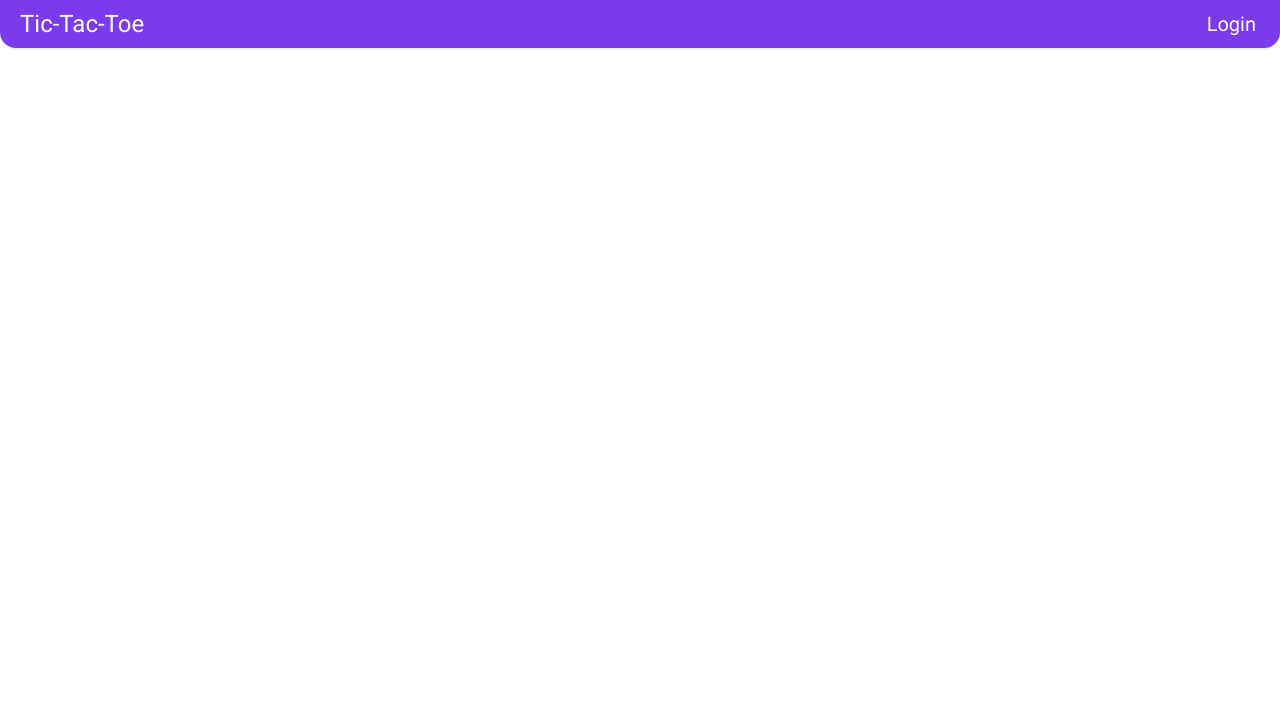
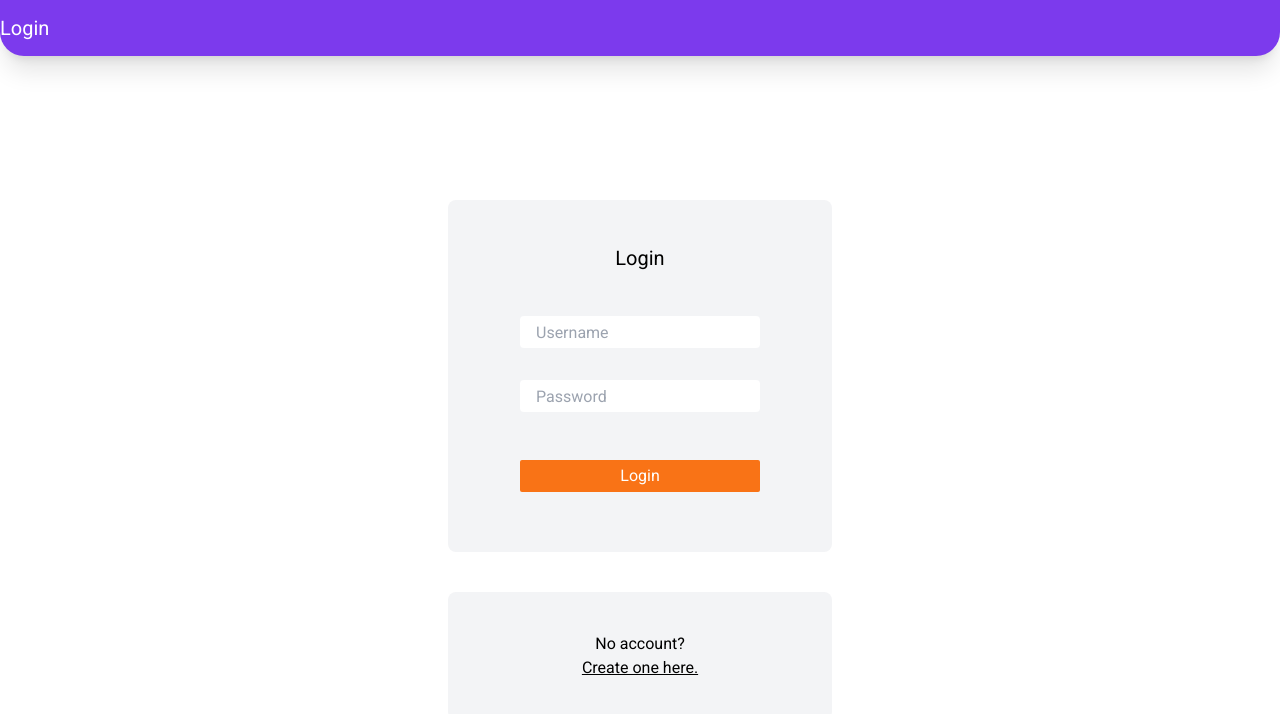
Before and after one commit to gospodinfran/tictactoe, a React (Vite) app: page / in a window 1280 px wide. Shown: the top 714 px of the page. Built offline with nearby package versions, Linux system fonts and the light colour scheme.

Commit message:
Added latest changes

```diff
--- a/src/App.tsx
+++ b/src/App.tsx
@@ -5,11 +5,13 @@ import LoginForm from './components/LoginForm';
 import TicTacToe from './components/TicTacToe';
 import './index.css';
 import Header from './components/Header';
+import CreateGame from './components/CreateGame';
+import useLocalStorage from './customHooks/useLocalStorage';
 
 function App() {
-  const [user, setUser] = useState<null | string>(null);
+  const [user, setUser] = useLocalStorage();
   const [register, setRegister] = useState(false);
-  const [loginForm, setLoginForm] = useState(false);
+  const [loginForm, setLoginForm] = useState(true);
 
   async function getCount() {
     // const countRef = doc(db, 'count', 'first');
@@ -17,23 +19,14 @@ function App() {
     // if (countSnap.exists()) setCount(countSnap.data().count);
   }
 
-  async function getUsers() {
-    const headers = { Authorization: 'Bearer spona' };
-    fetch('https://tictactoe.aboutdream.io/users/', {
-      method: 'POST',
-      headers: headers,
-    })
-      .then((res) => res.json())
-      .then((data) => console.log(data))
-      .catch((err) => console.log(JSON.stringify(err)));
-  }
+  useEffect(() => {}, []);
 
   useEffect(() => {
-    //getUsers();
-  }, []);
+    localStorage.setItem('user', JSON.stringify(user));
+  }, [user]);
 
   return (
-    <div className="font-roboto">
+    <>
       <Header user={user} setUser={setUser} setLoginForm={setLoginForm} />
       <div className="flex flex-col items-center mt-36">
         {user === null && loginForm && (
@@ -43,9 +36,15 @@ function App() {
             setUser={setUser}
           />
         )}
+        {user && (
+          <h1 className="text-3xl">
+            Welcome {`${user[0].toLocaleUpperCase()}${user.slice(1)}`}!
+          </h1>
+        )}
       </div>
-      {/*<TicTacToe />*/}
-    </div>
+      <div className="mt-20" />
+      {user && <CreateGame />}
+    </>
   );
 }
 
--- /dev/null
+++ b/src/components/CreateGame.tsx
@@ -0,0 +1,3 @@
+export default function CreateGame() {
+  return <div></div>;
+}
--- a/src/components/Header.tsx
+++ b/src/components/Header.tsx
@@ -1,15 +1,52 @@
-export default function Header({
-  user,
-  setUser,
-  setLoginForm,
-}: {
+import { useState } from 'react';
+
+interface HeaderProps {
   user: null | string;
   setUser: React.Dispatch<React.SetStateAction<string | null>>;
   setLoginForm: React.Dispatch<React.SetStateAction<boolean>>;
-}) {
+}
+
+export default function Header({ user, setUser, setLoginForm }: HeaderProps) {
+  const [dropdownOpen, setDropdownOpen] = useState(false);
+  function handleMouseEnter() {
+    setDropdownOpen(true);
+  }
+
+  function handleMouseLeave() {
+    setDropdownOpen(false);
+  }
+
   return (
-    <div className="h-12 bg-violet-600 text-white text-xl shadow flex justify-between items-center mb-16 rounded-b-2xl">
-      <div className="ml-5 text-2xl">Tic-Tac-Toe</div>
+    <div className="h-14 bg-violet-600 text-white text-xl shadow-xl flex justify-between items-center mb-16 rounded-b-3xl">
+      {user && (
+        <div className="ml-5 text-xl flex gap-10 items-center">
+          <div className="text-2xl">Tic-Tac-Toe</div>
+          <div
+            className="relative"
+            onMouseEnter={handleMouseEnter}
+            onMouseLeave={handleMouseLeave}
+          >
+            <button className="h-14 border-transparent border-b-[3px] hover:border-white">
+              Games
+            </button>
+            <ul
+              className={`absolute flex justify-evenly items-center w-60 h-14 bg-violet-600 text-xl shadow-xl rounded-b-xl ${
+                dropdownOpen ? 'block' : 'hidden'
+              }`}
+            >
+              <li className="h-14 hover:text-orange-400 hover:cursor-pointer">
+                <button className="h-full">All Games</button>
+              </li>
+              <li className="h-full hover:text-orange-400 hover:cursor-pointer">
+                <button className="h-full">Create a game</button>
+              </li>
+            </ul>
+          </div>
+          <button className="h-14 border-transparent border-b-[3px] hover:border-white">
+            Leaderboards
+          </button>
+        </div>
+      )}
       {user ? (
         <button className="mr-6" onClick={() => setUser(null)}>
           Log out
--- a/src/components/LoginForm.tsx
+++ b/src/components/LoginForm.tsx
@@ -37,7 +37,11 @@ export default function LoginForm({
   async function handleFormSubmit(e: React.ChangeEvent<HTMLFormElement>) {
     e.preventDefault();
 
-    if (!formValue || !passwordValue) return;
+    if (!formValue || !passwordValue) {
+      setSuccessMessage('');
+      setErrorMessage('Please enter a username and password');
+      return;
+    }
 
     const usernamesRef = collection(db, 'usernames');
     const q = query(usernamesRef, where('username', '==', formValue), limit(1));
@@ -79,9 +83,9 @@ export default function LoginForm({
   }
   return (
     <>
-      <div className="flex flex-col justify-evenly items-center h-80 w-96 bg-gray-100 rounded-lg">
+      <div className="flex flex-col justify-evenly items-center h-88 w-96 bg-gray-100 rounded-lg">
         <h1 className="text-xl ">{register ? 'Register' : 'Login'}</h1>
-        <form onSubmit={handleFormSubmit} className="flex flex-col gap-8">
+        <form onSubmit={handleFormSubmit} className="flex flex-col gap-8 mb-4">
           <input
             type="text"
             value={formValue}
--- a/src/components/TicTacToe.tsx
+++ b/src/components/TicTacToe.tsx
@@ -1,14 +1,18 @@
 import { useState } from 'react';
 
 export default function TicTacToe() {
-  const [board, setBoard] = useState(['', '', '', '', '', '', '', '', '']);
+  const [board, setBoard] = useState(['', '', '', 'O', 'O', '', 'X', 'X', 'X']);
   return (
-    <div className="flex flex-col justify-center items-center">
+    <div className="flex flex-col justify-center items-center hover:cursor-pointer">
       <div className="grid grid-cols-3">
         {board.map((letter, index) => {
           return (
             <div
-              className="h-16 w-16 border flex justify-center items-center"
+              className={`h-32 w-32 border-2 border-gray-300 flex justify-center items-center text-6xl ${
+                index % 3 === 1 ? 'border-l-0 border-r-0' : ''
+              } ${
+                index > 2 && index < 6 ? 'border-t-0 border-b-0' : ''
+              } hover:border-cyan-300`}
               key={index}
             >
               {letter}
--- /dev/null
+++ b/src/customHooks/useLocalStorage.tsx
@@ -0,0 +1,17 @@
+import { useEffect, useState } from 'react';
+
+export default function useLocalStorage() {
+  const [user, setUser] = useState<null | string>(
+    localStorage.getItem('user')
+      ? JSON.parse(localStorage.getItem('user')!)
+      : null
+  );
+  useEffect(() => {
+    localStorage.setItem('user', JSON.stringify(user));
+  }, [user]);
+
+  return [user, setUser] as [
+    string | null,
+    React.Dispatch<React.SetStateAction<string | null>>
+  ];
+}
--- a/src/main.tsx
+++ b/src/main.tsx
@@ -4,6 +4,8 @@ import App from './App.tsx';
 
 ReactDOM.createRoot(document.getElementById('root')!).render(
   <React.StrictMode>
-    <App />
+    <div className="font-roboto">
+      <App />
+    </div>
   </React.StrictMode>
 );
--- a/tailwind.config.js
+++ b/tailwind.config.js
@@ -3,6 +3,9 @@ export default {
   content: ['./index.html', './src/**/*.{js,ts,jsx,tsx}'],
   theme: {
     extend: {
+      height: {
+        88: '22rem',
+      },
       fontFamily: {
         roboto: ['Roboto', 'sans-serif'],
       },
```
Also changed, not shown: src/customHooks/useFetchGames.tsx (added).
